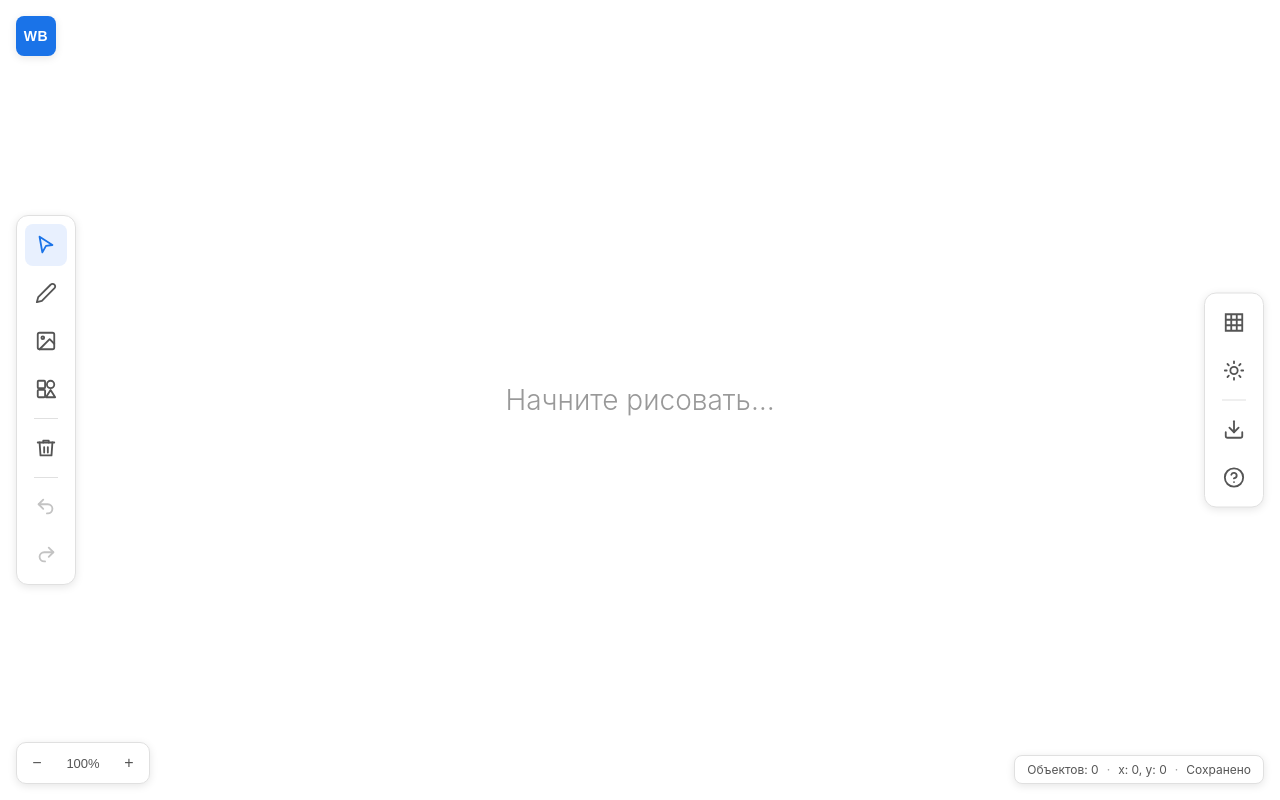
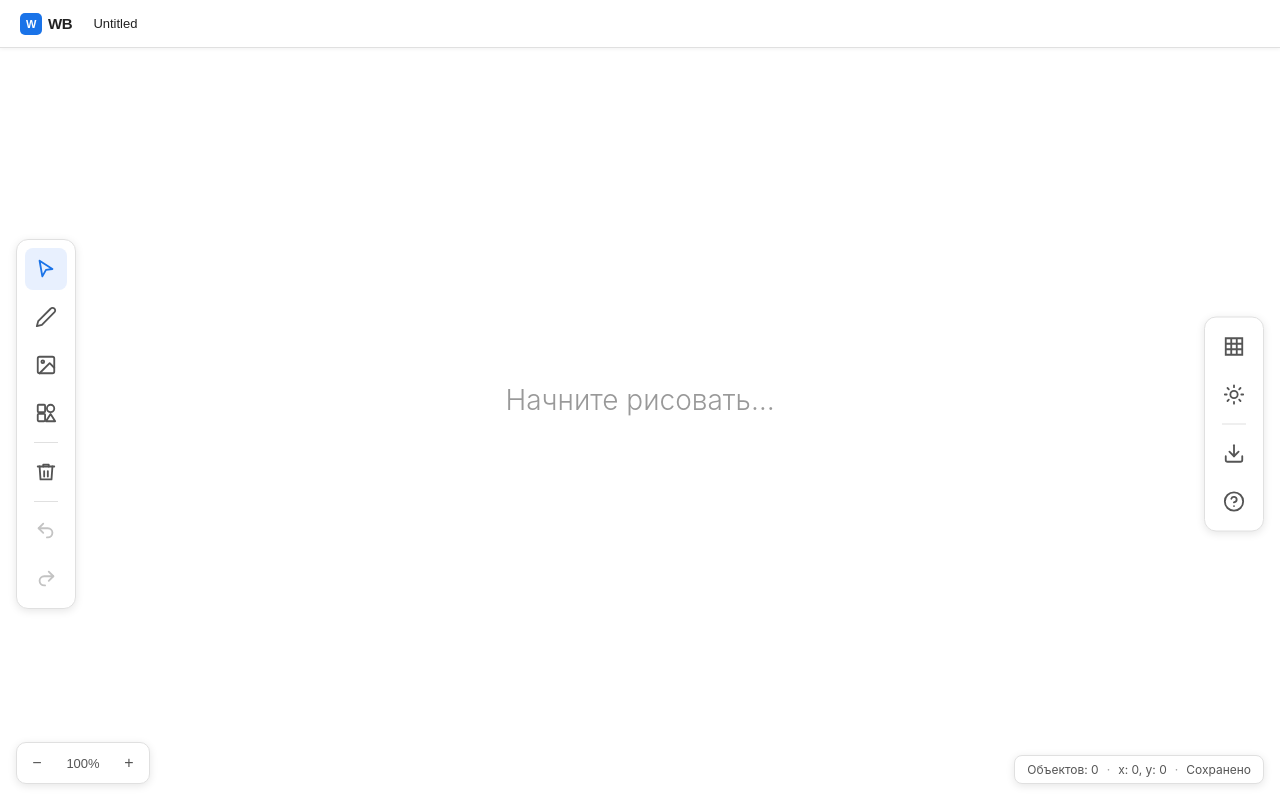
Before and after one commit to romankandeevy/whiteboard, a plain HTML site: page index.html in a window 1280 px wide. Drawn offline with Linux system fonts and the light colour scheme.

Commit message:
feat: replace logo button with Miro-style header

```diff
--- a/css/style.css
+++ b/css/style.css
@@ -87,33 +87,74 @@ canvas {
 }
 .empty-hint.hidden { opacity: 0; }
 
-/* ── Логотип / меню ─────────────────────────────────────────────────────── */
+/* ── Хедер ───────────────────────────────────────────────────────────────── */
+
+.wb-header {
+  position: fixed;
+  top: 0; left: 0; right: 0;
+  height: 48px;
+  background: var(--surface);
+  border-bottom: 1px solid var(--border);
+  display: flex;
+  align-items: center;
+  padding: 0 12px;
+  gap: 4px;
+  z-index: 200;
+  box-shadow: 0 1px 4px rgba(0,0,0,0.06);
+}
 
 #wb-logo {
-  position: fixed;
-  top: 16px;
-  left: 16px;
-  z-index: 200;
+  display: flex;
+  align-items: center;
+  gap: 6px;
+  padding: 4px 8px;
+  border: none;
+  background: none;
+  border-radius: 8px;
+  cursor: pointer;
+  color: var(--text);
+  font-size: 15px;
+  font-weight: 700;
+  letter-spacing: -0.3px;
+  transition: background 0.15s;
+  flex-shrink: 0;
+}
+#wb-logo:hover, #wb-logo.open { background: var(--surface-hover); }
+#wb-logo .wb-logo-icon {
+  width: 22px;
+  height: 22px;
   background: var(--accent);
+  border-radius: 5px;
+  display: flex;
+  align-items: center;
+  justify-content: center;
   color: #fff;
-  border: none;
-  border-radius: 8px;
-  font-size: 14px;
-  font-weight: 700;
-  letter-spacing: 0.5px;
-  width: 40px;
-  height: 40px;
-  cursor: pointer;
-  box-shadow: var(--shadow);
-  transition: background 0.15s, transform 0.1s;
+  font-size: 11px;
+  font-weight: 800;
 }
-#wb-logo:hover { background: #1558c0; }
-#wb-logo.open  { background: #1558c0; transform: scale(0.95); }
+
+.wb-header-title {
+  font-size: 13px;
+  color: var(--text);
+  padding: 4px 8px;
+  border-radius: 6px;
+  border: 1px solid transparent;
+  background: none;
+  cursor: text;
+  outline: none;
+  min-width: 80px;
+  max-width: 200px;
+  transition: border-color 0.15s, background 0.15s;
+}
+.wb-header-title:hover { border-color: var(--border); background: var(--surface-hover); }
+.wb-header-title:focus { border-color: var(--accent); background: var(--surface); }
+
+.wb-header-sep { flex: 1; }
 
 .wb-menu {
   position: fixed;
-  top: 64px;
-  left: 16px;
+  top: 52px;
+  left: 12px;
   z-index: 199;
   background: var(--surface);
   border: 1px solid var(--border);
@@ -126,15 +167,6 @@ canvas {
   gap: 2px;
 }
 .wb-menu.open { display: flex; }
-
-.wb-menu-header {
-  font-size: 11px;
-  font-weight: 600;
-  color: var(--text-faint);
-  text-transform: uppercase;
-  letter-spacing: 0.8px;
-  padding: 4px 10px 6px;
-}
 
 .wb-menu-item {
   display: flex;
@@ -168,7 +200,7 @@ canvas {
 
 .toolbar, .right-toolbar {
   position: fixed;
-  top: 50%;
+  top: calc(50% + 24px);
   transform: translateY(-50%);
   display: flex;
   flex-direction: column;
--- a/index.html
+++ b/index.html
@@ -120,10 +120,17 @@
     <div class="color-grid" id="shape-color-grid"></div>
   </div>
 
-  <!-- Логотип + меню -->
-  <button type="button" id="wb-logo" title="Меню">WB</button>
+  <!-- Хедер -->
+  <header class="wb-header">
+    <button type="button" id="wb-logo" title="Меню">
+      <span class="wb-logo-icon">W</span>
+      WB
+    </button>
+    <label class="sr-only" for="wb-board-title">Название доски</label>
+    <input type="text" class="wb-header-title" id="wb-board-title" value="Untitled" spellcheck="false" aria-label="Название доски">
+    <span class="wb-header-sep"></span>
+  </header>
   <div id="wb-menu" class="wb-menu">
-    <div class="wb-menu-header">Whiteboard</div>
     <button type="button" class="wb-menu-item" id="menu-new">
       <svg width="16" height="16" viewBox="0 0 24 24" fill="none" stroke="currentColor" stroke-width="2"><path d="M14 2H6a2 2 0 0 0-2 2v16a2 2 0 0 0 2 2h12a2 2 0 0 0 2-2V8z"/><polyline points="14 2 14 8 20 8"/></svg>
       Новая доска
@@ -166,7 +173,7 @@
         <polyline points="21 15 16 10 5 21"/>
       </svg>
     </button>
-    <input type="file" id="image-file-input" accept="image/*" style="display:none">
+    <input type="file" id="image-file-input" accept="image/*" class="sr-only" aria-label="Загрузить изображение">
     <button type="button" class="tool-btn" id="btn-shapes" title="Фигуры (S)">
       <svg xmlns="http://www.w3.org/2000/svg" width="22" height="22" viewBox="0 0 24 24" fill="none" stroke="currentColor" stroke-width="2" stroke-linecap="round" stroke-linejoin="round">
         <rect x="3" y="3" width="8" height="8" rx="1"/>
```
